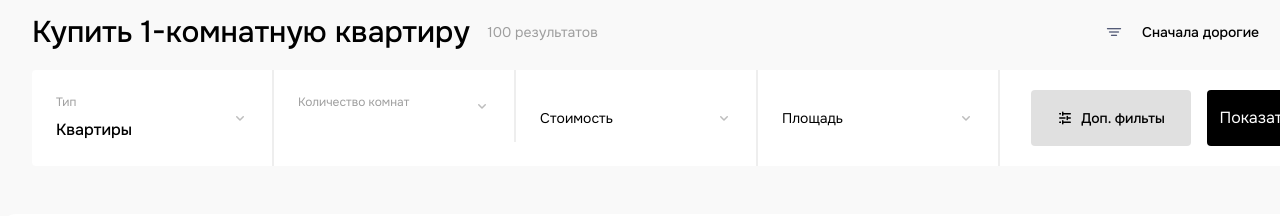
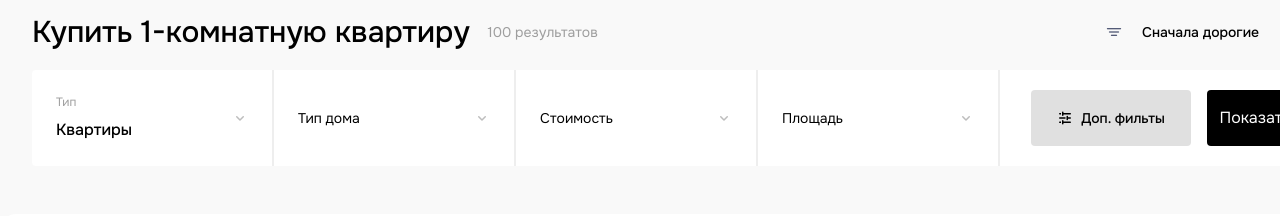
Before and after one commit to postfm/ecrz, a Next.js app: page /apartaments in a window 1280 px wide. Shown: the part 200-416 px from the top of the page. Built offline with nearby package versions, Linux system fonts and the light colour scheme.

Commit message:
fix: Улучшит работу фильтров

```diff
--- a/src/api/getFilters.ts
+++ b/src/api/getFilters.ts
@@ -1,11 +1,8 @@
-import { apartmentFitlersMock } from '@/mocks/apartment-filters';
 import { ChoiceFilter, RangeFilter, RentalType } from '@/types';
 import { getHouseFilters } from './getHouseFilters';
 import { getApartmentFilters } from './getApartmentFilters';
 
-export async function getFilters(
-  rentalType: RentalType,
-): Promise<(ChoiceFilter | RangeFilter)[]> {
+export async function getFilters(rentalType: RentalType): Promise<(ChoiceFilter | RangeFilter)[]> {
   if (rentalType === RentalType.Apartment) {
     return getApartmentFilters();
   } else if (rentalType === RentalType.House) {
--- a/src/app/apartaments/page.tsx
+++ b/src/app/apartaments/page.tsx
@@ -7,14 +7,17 @@ import { RentalType } from '@/types';
 import { getFilters } from '@/api/getFilters';
 
 export default async function Page() {
-  const filters = await getFilters(RentalType.Apartment);
+  const filters = await getFilters(RentalType.House);
 
   return (
     <>
       <div className='pt-5 mb-4'>
         <div className='font-normal text-sm mb-4'>
           <Link href={'/'}>Главная</Link> /{' '}
-          <Link href={'/apartaments'} className='text-gray-500'>
+          <Link
+            href={'/apartaments'}
+            className='text-gray-500'
+          >
             Купить 1-комнатную квартиру
           </Link>
         </div>
@@ -38,7 +41,10 @@ export default async function Page() {
               aria-label='Sorting items'
               className='bg-inherit w-auto font-medium text-sm hover:text-sky-600'
             >
-              <option value='price' className='hover:text-black'>
+              <option
+                value='price'
+                className='hover:text-black'
+              >
                 Сначала дорогие
               </option>
               <option value='-price'>Сначала дешевые</option>
--- a/src/app/globals.css
+++ b/src/app/globals.css
@@ -17,3 +17,12 @@ body {
     text-wrap: balance;
   }
 }
+
+.remove-arrow::-webkit-inner-spin-button,
+.remove-arrow::-webkit-outer-spin-button {
+  -webkit-appearance: none;
+  margin: 0;
+}
+.remove-arrow {
+  -moz-appearance: textfield;
+}
--- a/src/components/filters/choice-filter.tsx
+++ b/src/components/filters/choice-filter.tsx
@@ -11,10 +11,7 @@ interface ChoiceFilterProps {
   onSubmit: (filterKey: string, selectedOptions: string[]) => void;
 }
 
-export default function ChoiceFilterComponent({
-  filterProps,
-  onSubmit,
-}: ChoiceFilterProps) {
+export default function ChoiceFilterComponent({ filterProps, onSubmit }: ChoiceFilterProps) {
   const [selectedChoiceKeys, setSelectedChoiceKeys] = useState<string[]>([]);
   const { ref, isOpen, toggle } = usePopupMenu<HTMLDivElement>();
 
@@ -34,21 +31,26 @@ export default function ChoiceFilterComponent({
   }
 
   return (
-    <div className='relative' ref={ref}>
+    <div
+      className='relative'
+      ref={ref}
+    >
       <div className='border-r-2'>
         <button
           className='inline-flex items-center justify-between gap-2 font-medium hover:text-sky-600 p-6 w-60'
           onClick={toggle}
         >
-          {isOpen ? (
-            <div className='flex flex-col items-start h-12 justify-center font-normal text-sm text-blue-500'>
+          {isOpen || selectedChoiceKeys.length <= 0 ? (
+            <div
+              className={`flex flex-col items-start h-12 justify-center font-normal text-sm ${
+                isOpen ? 'text-blue-500' : 'text-black'
+              }`}
+            >
               {filterProps.name}
             </div>
           ) : (
             <div className='flex flex-col items-start'>
-              <p className='font-normal text-xs text-gray-500 mb-2'>
-                {filterProps.name}
-              </p>
+              <p className='font-normal text-xs text-gray-500 mb-2'>{filterProps.name}</p>
               {renderSelectedChoices()}
             </div>
           )}
--- a/src/components/filters/range-filter.tsx
+++ b/src/components/filters/range-filter.tsx
@@ -12,26 +12,23 @@ interface RangeFilterProps {
   onSubmit: (filterKey: string, min?: number, max?: number) => void;
 }
 
-export default function RangeFilterComponent({
-  filterProps,
-  unit,
-  onSubmit,
-}: RangeFilterProps) {
+export default function RangeFilterComponent({ filterProps, unit, onSubmit }: RangeFilterProps) {
   const { ref, isOpen, toggle } = usePopupMenu<HTMLDivElement>();
 
   const [minValue, setMinValue] = useState<number>();
   const [maxValue, setMaxValue] = useState<number>();
 
   return (
-    <div className='relative' ref={ref}>
+    <div
+      className='relative'
+      ref={ref}
+    >
       <div className='border-r-2'>
         <button
           className='inline-flex items-center justify-between gap-2 font-medium hover:text-sky-600 p-6 w-60'
           onClick={toggle}
         >
-          {isOpen ||
-          (typeof minValue === 'undefined' &&
-            typeof maxValue === 'undefined') ? (
+          {isOpen || (typeof minValue === 'undefined' && typeof maxValue === 'undefined') ? (
             <div
               className={`flex flex-col items-start h-12 justify-center font-normal text-sm ${
                 isOpen ? 'text-blue-500' : 'text-black'
@@ -41,14 +38,10 @@ export default function RangeFilterComponent({
             </div>
           ) : (
             <div className='flex flex-col items-start'>
-              <p className='font-normal text-xs text-gray-500 mb-2'>
-                {filterProps.name}
-              </p>
+              <p className='font-normal text-xs text-gray-500 mb-2'>{filterProps.name}</p>
               <div className='flex'>
                 {minValue} - {maxValue}
-                <span className='font-medium text-base text-gray-500 ml-2'>
-                  {unit}
-                </span>
+                <span className='font-medium text-base text-gray-500 ml-2'>{unit}</span>
               </div>
             </div>
           )}
@@ -69,7 +62,7 @@ export default function RangeFilterComponent({
           <fieldset className='flex gap-2 border-b-2 p-6 pb-6'>
             <label className='group relative'>
               <Input
-                className='peer w-40 h-14 rounded border-gray-500 border p-4 font-normal text-sm data-[focus]:outline-none data-[active]:outline-none data-[hover]:outline-none'
+                className='peer w-40 h-14 rounded border-gray-500 border p-4 font-normal text-sm data-[focus]:outline-none data-[active]:outline-none data-[hover]:outline-none remove-arrow'
                 type='number'
                 pattern='[0-9\s]'
                 value={minValue}
@@ -91,7 +84,7 @@ export default function RangeFilterComponent({
             </label>
             <label className='relative'>
               <Input
-                className='peer w-40 h-14 rounded border-gray-500 border p-4 font-normal text-sm data-[focus]:outline-none data-[active]:outline-none data-[hover]:outline-none'
+                className='peer w-40 h-14 rounded border-gray-500 border p-4 font-normal text-sm data-[focus]:outline-none data-[active]:outline-none data-[hover]:outline-none remove-arrow'
                 type='number'
                 value={maxValue}
                 pattern='[0-9\s]'
@@ -120,6 +113,7 @@ export default function RangeFilterComponent({
               onClick={() => {
                 setMaxValue(undefined);
                 setMinValue(undefined);
+                console.log(maxValue);
               }}
             />
             <Input
@@ -129,6 +123,7 @@ export default function RangeFilterComponent({
               onClick={(evt) => {
                 evt.preventDefault();
                 onSubmit(filterProps.name, minValue, maxValue);
+                toggle();
               }}
             />
           </fieldset>
```
